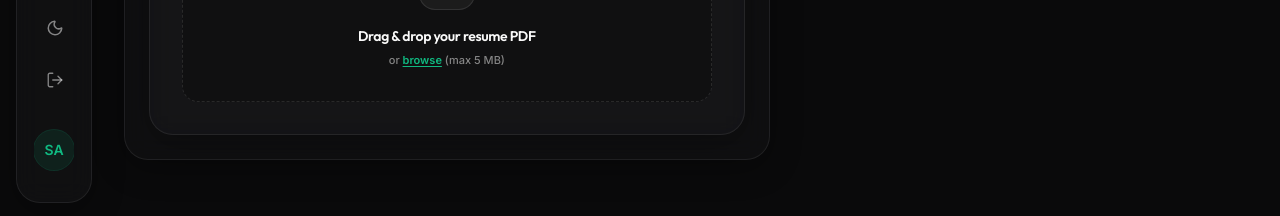
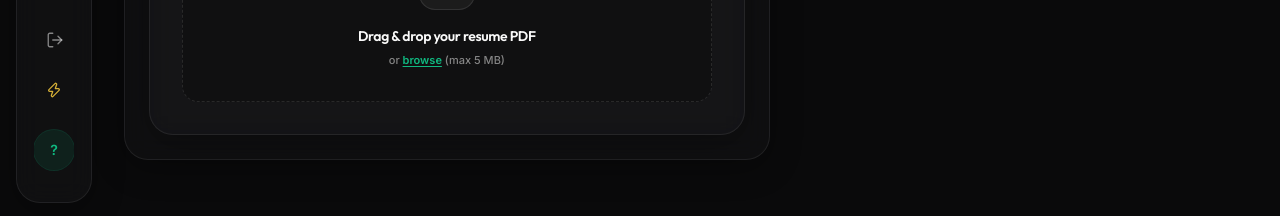
Before and after one commit to sayamalvi/taqyeemai-fe, a Next.js app: page /dashboard in a window 1280 px wide. Shown: the part 581-797 px from the top of the page. Built offline with nearby package versions, Linux system fonts and the light colour scheme; no server answers.

Commit message:
added credit cap

```diff
--- a/src/components/layout/sidebar.tsx
+++ b/src/components/layout/sidebar.tsx
@@ -7,6 +7,8 @@ import { cn } from '@/lib/utils';
 import { ThemeToggle } from '@/components/theme-toggle';
 import { Logo } from '@/components/ui/logo';
 import { api } from '../../../api';
+import { useUser } from '@/hooks/useUser';
+import { Zap } from 'lucide-react';
 
 const NAV = [
     { to: '/dashboard', icon: LayoutGrid, label: 'Dashboard' },
@@ -56,6 +58,7 @@ function NavItem({ to, icon: Icon, label, isActive }: { to: string; icon: any; l
 export function Sidebar() {
     const pathname = usePathname();
     const router = useRouter();
+    const { data: user } = useUser();
 
     async function handleLogout() {
         try {
@@ -124,16 +127,31 @@ export function Sidebar() {
                 </button>
 
                 {/* User Avatar */}
+                {/* Credits Badge */}
                 <div className={cn(
-                    "flex items-center h-12 mt-4 w-10 group-hover/sidebar:w-[200px] overflow-hidden",
+                    "flex items-center h-10 w-10 group-hover/sidebar:w-[200px] overflow-hidden",
+                    "transition-[width] duration-300 ease-[cubic-bezier(0.16,1,0.3,1)]"
+                )}>
+                    <span className="h-10 w-10 flex items-center justify-center shrink-0">
+                        <Zap size={16} className="text-[#D4AF37]" />
+                    </span>
+                    <span className={cn(LABEL_BASE)}>
+                        <span className="text-sm font-semibold text-[#D4AF37]">{user?.credits ?? '–'}</span>
+                        <span className="text-foreground/50 text-xs"> credits left</span>
+                    </span>
+                </div>
+
+                {/* User Avatar */}
+                <div className={cn(
+                    "flex items-center h-12 mt-2 w-10 group-hover/sidebar:w-[200px] overflow-hidden",
                     "transition-[width] duration-300 ease-[cubic-bezier(0.16,1,0.3,1)]"
                 )}>
                     <div className="h-10 w-10 rounded-full bg-primary/10 text-primary font-sans font-semibold flex items-center justify-center text-sm ring-1 ring-primary/20 shrink-0">
-                        SA
+                        {user?.name?.charAt(0)?.toUpperCase() ?? '?'}
                     </div>
                     <div className={cn("ml-3 min-w-0 flex-1", LABEL_BASE)}>
-                        <div className="text-sm font-semibold text-foreground truncate">Sayam Alvi</div>
-                        <div className="text-[10px] text-foreground/50 truncate">Premium</div>
+                        <div className="text-sm font-semibold text-foreground truncate">{user?.name ?? 'Loading...'}</div>
+                        <div className="text-[10px] text-foreground/50 truncate">{user?.tier ?? 'FREE'}</div>
                     </div>
                 </div>
             </div>
--- a/src/hooks/useResumeVersions.ts
+++ b/src/hooks/useResumeVersions.ts
@@ -41,6 +41,7 @@ export function useAnalyzeResume(id: string) {
             // Refetch the detail and analysis data to update the UI instantly
             qc.invalidateQueries({ queryKey: resumeKeys.detail(id) });
             qc.invalidateQueries({ queryKey: resumeKeys.versionAnalysis(id, variables.versionId) });
+            qc.invalidateQueries({ queryKey: ['user', 'me'] });
         }
     });
 }
--- /dev/null
+++ b/src/hooks/useUser.ts
@@ -0,0 +1,21 @@
+import { useQuery } from '@tanstack/react-query';
+import { api } from '../../api';
+
+interface User {
+    id: string;
+    email: string;
+    name: string;
+    credits: number;
+    tier: string;
+    createdAt: string;
+}
+
+export function useUser() {
+    return useQuery<User>({
+        queryKey: ['user', 'me'],
+        queryFn: async () => {
+            const { data } = await api.get('/auth/me');
+            return data;
+        },
+    });
+}
```
